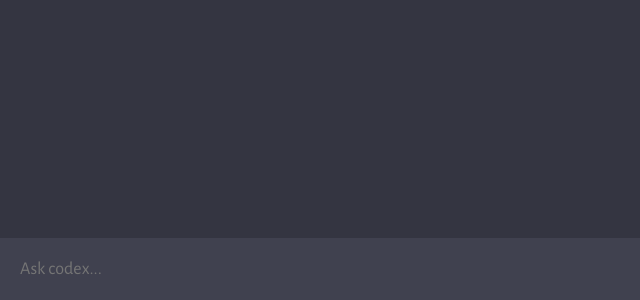
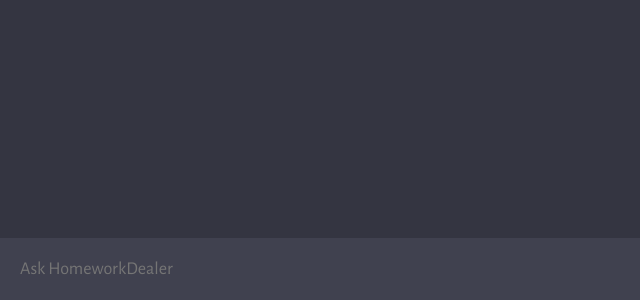
Before and after one commit to jsloki/KIKI, a website built with Vite: page client/index.html in a window 1280 px wide. Shown: the part 500-800 px from the top of the page, 0-640 px from the left. Built offline with nearby package versions, Linux system fonts and the light colour scheme.

Commit message:
Update index.html

```diff
--- a/client/index.html
+++ b/client/index.html
@@ -4,7 +4,7 @@
     <meta charset="UTF-8" />
     <link rel="icon" type="image/svg+xml" href="favicon.ico" />
     <meta name="viewport" content="width=device-width, initial-scale=1.0" />
-    <title>Codex - Your AI</title>
+    <title>Homework-Dealer-Bot ;D</title>
     <link rel="stylesheet" href="style.css" />
   </head>
   <body>
@@ -12,7 +12,7 @@
       <div id="chat_container"></div>
 
       <form>
-        <textarea name="prompt" rows="1" cols="1" placeholder="Ask codex..."></textarea>
+        <textarea name="prompt" rows="1" cols="1" placeholder="Ask HomeworkDealer"></textarea>
         <button type="submit"><img src="assets/send.svg" alt="send" />
       </form>
     </div>
```
